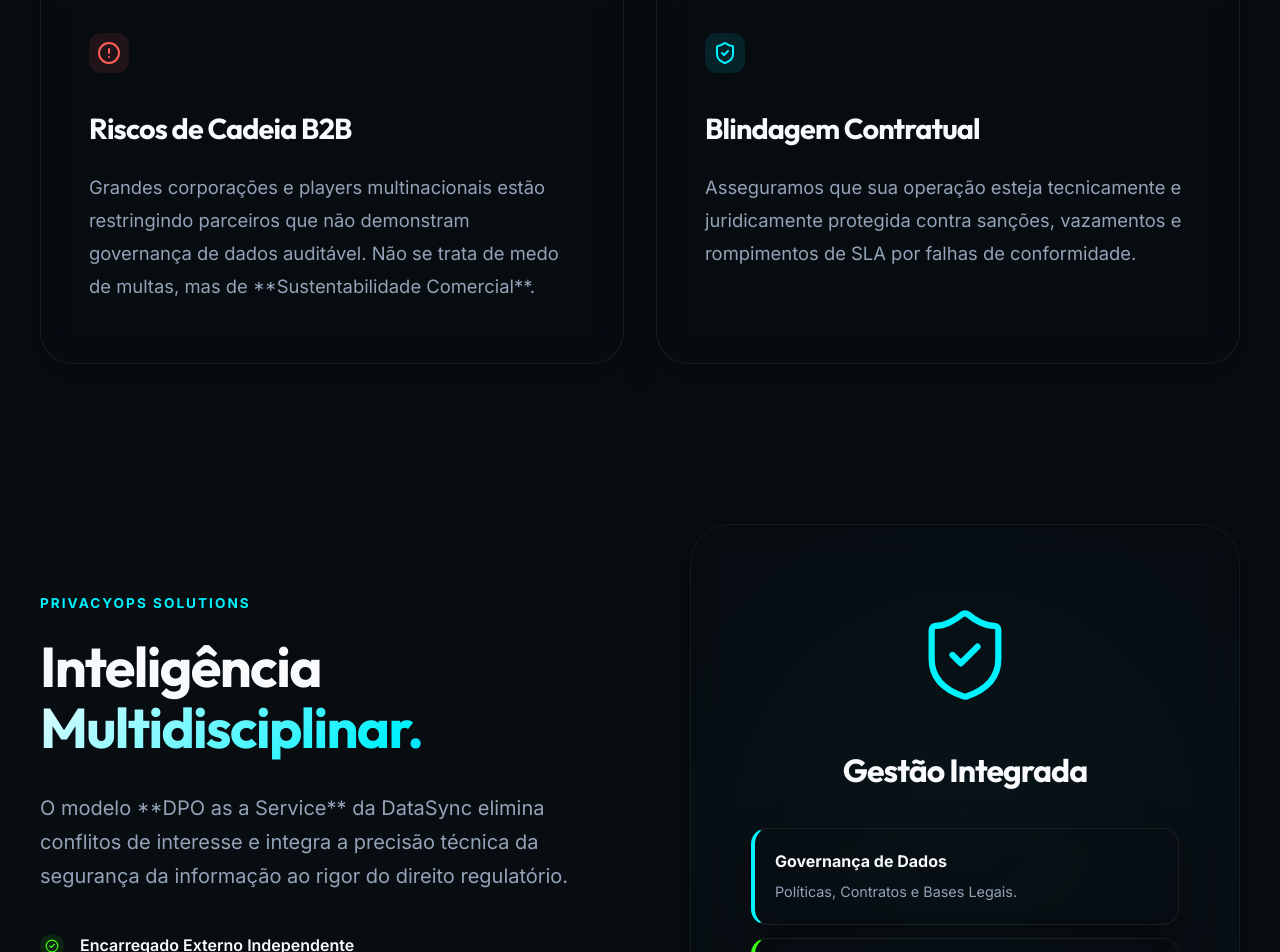
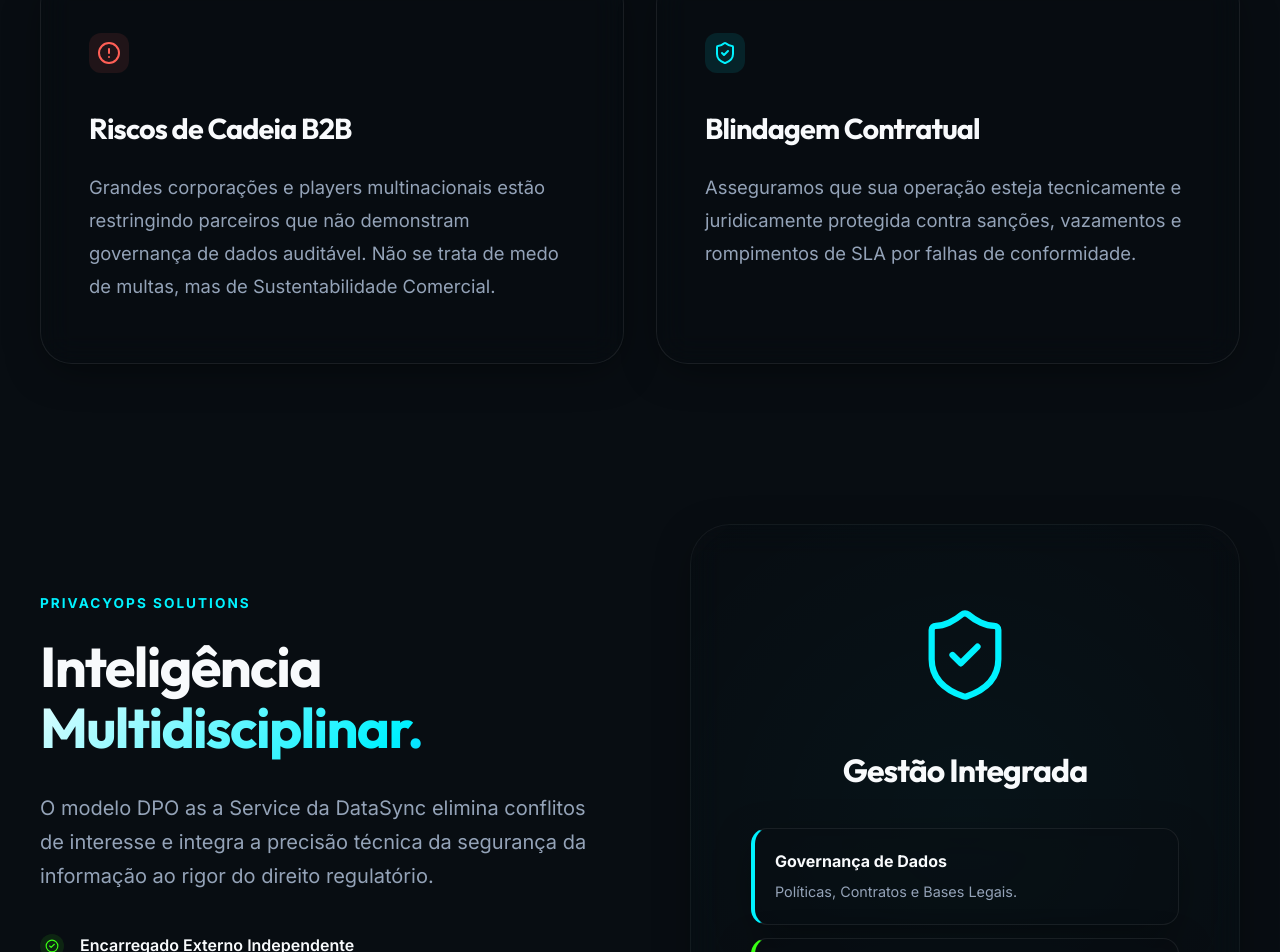
Before and after one commit to mantolatv-cmyk/datasync-dpo, a React (Vite) app: page / in a window 1280 px wide. Shown: the part 1381-2333 px from the top of the page. Built offline with nearby package versions, Linux system fonts and the light colour scheme.

Commit message:
Content: Removed markdown bold markers (**) from UI text

```diff
--- a/src/components/About.jsx
+++ b/src/components/About.jsx
@@ -44,7 +44,7 @@ const About = () => {
           <div>
              <h2 style={{ fontSize: '2.5rem', marginBottom: '32px' }}>Multidisciplinaridade no <span className="text-gradient">DNA.</span></h2>
              <p style={{ color: 'var(--text-secondary)', fontSize: '1.2rem', lineHeight: '1.8', marginBottom: '24px' }}>
-               A DataSync é fruto da visão compartilhada de seus fundadores: **Fernando**, especialista em TI e Engenharia de Segurança, e **Rafael**, jurista especializado em Direito Empresarial e Compliance.
+               A DataSync é fruto da visão compartilhada de seus fundadores: Fernando, especialista em TI e Engenharia de Segurança, e Rafael, jurista especializado em Direito Empresarial e Compliance.
              </p>
              <p style={{ color: 'var(--text-secondary)', fontSize: '1.15rem', lineHeight: '1.8', marginBottom: '32px' }}>
                Eles uniram forças ao perceberem que o mercado B2B carecia de uma solução que falasse simultaneamente a língua dos servidores e a dos tribunais. Fernando trouxe a precisão técnica da blindagem de dados, enquanto Rafael aportou o rigor estratégico do direito corporativo.
--- a/src/components/Challenges.jsx
+++ b/src/components/Challenges.jsx
@@ -70,7 +70,7 @@ const Challenges = () => {
                 </div>
                 <h3 style={{ marginBottom: '20px', fontSize: '1.8rem', fontWeight: 700 }}>Riscos de Cadeia B2B</h3>
                 <p style={{ color: 'var(--text-secondary)', fontSize: '1.15rem', lineHeight: '1.8' }}>
-                  Grandes corporações e players multinacionais estão restringindo parceiros que não demonstram governança de dados auditável. Não se trata de medo de multas, mas de **Sustentabilidade Comercial**.
+                  Grandes corporações e players multinacionais estão restringindo parceiros que não demonstram governança de dados auditável. Não se trata de medo de multas, mas de Sustentabilidade Comercial.
                 </p>
              </MagicCard>
              <MagicCard>
@@ -98,7 +98,7 @@ const Challenges = () => {
                 Inteligência <span className="text-gradient">Multidisciplinar.</span>
               </h2>
               <p style={{ color: 'var(--text-secondary)', fontSize: '1.25rem', marginBottom: '40px', lineHeight: 1.7 }}>
-                O modelo **DPO as a Service** da DataSync elimina conflitos de interesse e integra a precisão técnica da segurança da informação ao rigor do direito regulatório.
+                O modelo DPO as a Service da DataSync elimina conflitos de interesse e integra a precisão técnica da segurança da informação ao rigor do direito regulatório.
               </p>
 
               <div style={{ display: 'grid', gap: '20px' }}>
--- a/src/components/Technology.jsx
+++ b/src/components/Technology.jsx
@@ -69,7 +69,7 @@ const Technology = () => {
             <div style={{ color: 'var(--accent-cyan)', fontWeight: 700, textTransform: 'uppercase', letterSpacing: '2px', fontSize: '0.85rem', marginBottom: '20px' }}>O Diferencial Tech</div>
             <h2 style={{ fontSize: '3rem', marginBottom: '32px' }}>Privacidade Movida a <span className="text-gradient">Tecnologia.</span></h2>
             <p style={{ color: 'var(--text-secondary)', fontSize: '1.15rem', lineHeight: '1.8', marginBottom: '40px' }}>
-              Transformamos obrigações em eficiência operacional. Através de nossa metodologia de **PrivacyOps**, integramos dashboards modernos e automação de workflow aos seus processos.
+              Transformamos obrigações em eficiência operacional. Através de nossa metodologia de PrivacyOps, integramos dashboards modernos e automação de workflow aos seus processos.
             </p>
 
             <div style={{ display: 'grid', gridTemplateColumns: '1fr 1fr', gap: '30px' }}>
```
